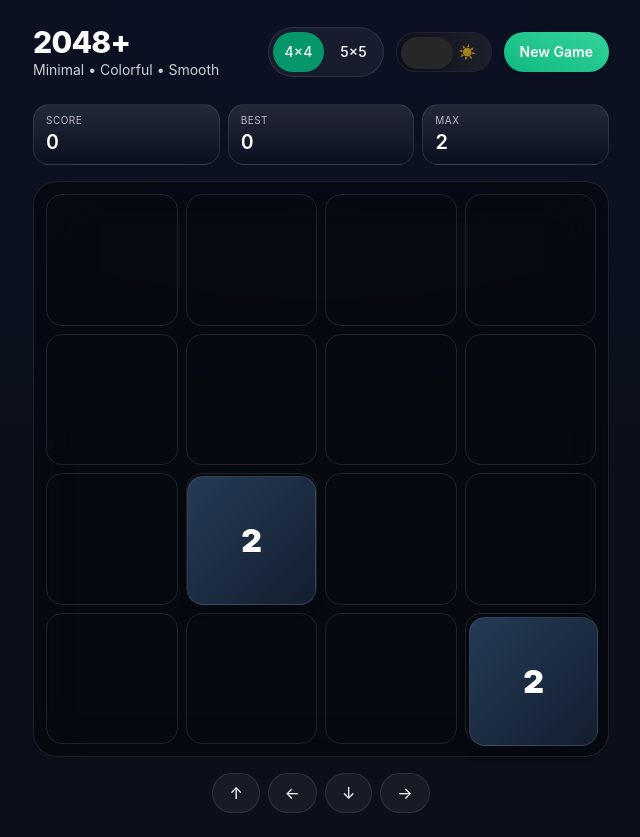
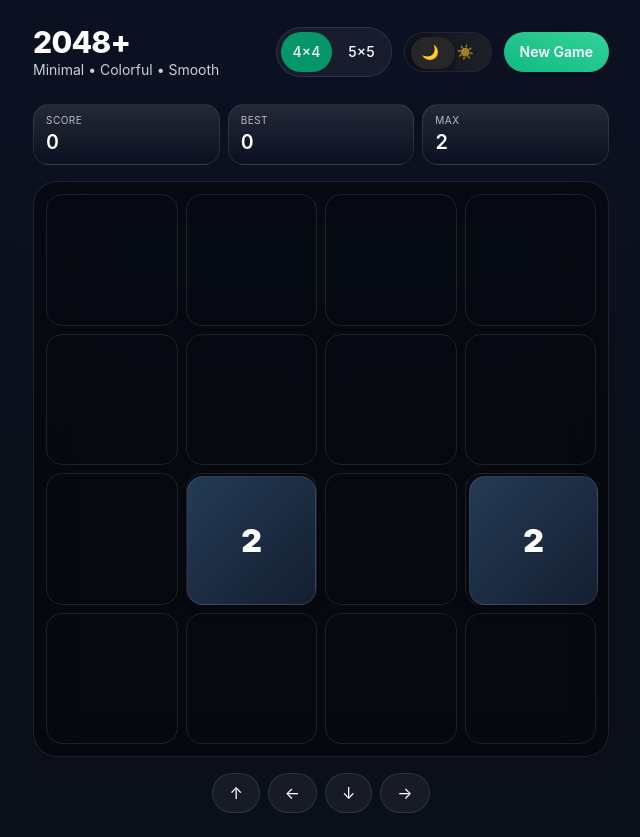
Before and after one commit to DenethorandEddie/2048, a React (Create React App) app: page / in a window 1280 px wide. Shown: the whole page, without its empty margins (319-959 px from the left). Built offline with nearby package versions, Linux system fonts and the light colour scheme.

Commit message:
Fix useEffect dependencies

```diff
--- a/src/App.js
+++ b/src/App.js
@@ -9,16 +9,20 @@
 const uid = (() => { let i = 1; return () => i++; })();
 const empty = (n) => Array.from({ length: n }, () => Array(n).fill(null));
 const cloneTiles = (tiles) => tiles.map((t) => ({ ...t }));
-const toBoard = (tiles, n) => { const b = empty(n); for (const t of tiles) b[t.r][t.c] = t; return b; };
+const toBoard = (tiles, n) => { const b = empty(n); for (const t of tiles) if(!b[t.r][t.c]) b[t.r][t.c] = t; return b; };
 
 function spawn(tiles, n, bias = 0.9) {
-  const b = toBoard(tiles, n);
-  const free = [];
-  for (let r = 0; r < n; r++) for (let c = 0; c < n; c++) if (!b[r][c]) free.push([r, c]);
-  if (free.length === 0) return tiles;
-  const [r, c] = free[rnd(free.length)];
-  const v = Math.random() < bias ? 2 : 4;
-  return [...tiles, { id: uid(), r, c, value: v }];
+  // safe spawn: never place on an occupied cell even if upstream array had duplicates
+  const trySpawn = (arr) => {
+    const b = toBoard(arr, n);
+    const free = [];
+    for (let r = 0; r < n; r++) for (let c = 0; c < n; c++) if (!b[r][c]) free.push([r, c]);
+    if (free.length === 0) return arr;
+    const [r, c] = free[rnd(free.length)];
+    const v = Math.random() < bias ? 2 : 4;
+    return [...arr, { id: uid(), r, c, value: v }];
+  };
+  return trySpawn(sanitize(tiles));
 }
 
 function slideLine(line, dir) {
@@ -35,6 +39,7 @@
     if (ni !== i) {
       if (line[ni] && line[ni].value === t.value && !locked.has(ni)) {
         const newVal = line[ni].value * 2;
+        // merge into destination tile, keep its id for smoother animation
         line[ni] = { ...line[ni], value: newVal, bump: true };
         line[i] = null; t.dead = true; locked.add(ni); moved = true; gained += newVal;
       } else { line[ni] = t; line[i] = null; moved = true; }
@@ -62,10 +67,10 @@
     }
   }
   const next = []; for (let r = 0; r < n; r++) for (let c = 0; c < n; c++) if (b[r][c]) next.push(b[r][c]);
-  return { tiles: next.filter(t => !t.dead), moved, gained };
+  return { tiles: sanitize(next.filter(t => !t.dead)), moved, gained };
 }
 
-const anyMovesLeft = (board) => {
+function anyMovesLeft(board) {
   const n = board.length;
   for (let r = 0; r < n; r++) for (let c = 0; c < n; c++) {
     const t = board[r][c]; if (!t) return true;
@@ -73,7 +78,21 @@
     if (c + 1 < n && board[r][c + 1] && board[r][c + 1].value === t.value) return true;
   }
   return false;
-};
+}
+
+// remove accidental duplicates (same r,c). Keep higher value.
+function sanitize(arr) {
+  const out = [];
+  const map = new Map();
+  for (const t of arr) {
+    const k = t.r + '_' + t.c;
+    if (!map.has(k)) { map.set(k, t); continue; }
+    const curr = map.get(k);
+    map.set(k, (curr.value >= t.value) ? curr : t);
+  }
+  for (const v of map.values()) out.push(v);
+  return out;
+}
 
 // ---------- persistence (cookies + localStorage) ----------
 const STORE_KEY = 'g2048_state_v1';
@@ -103,7 +122,6 @@
 };
 
 const tileStyle = (v, theme) => {
-  // calm pastel gradient swatches per value
   const base = theme === 'light'
     ? {
         2:  "from-[#D9FBFF] to-[#CFE8FF] text-zinc-800",
@@ -190,7 +208,7 @@
         const nextScore = score + gained;
         const nextBest = Math.max(best, nextScore);
         persist({ n, tiles: after, score: nextScore, best: nextBest, theme, keptGoing });
-        return after;
+        return sanitize(after);
       });
       setScore((s) => { const ns = s + gained; setBest((b) => Math.max(b, ns)); return ns; });
       const maxNow = Math.max(...res.tiles.map((t) => t.value));
@@ -209,13 +227,13 @@
       if (typeof saved.best === 'number') setBest(saved.best);
       if (typeof saved.score === 'number') setScore(saved.score);
       if (typeof saved.keptGoing === 'boolean') setKeptGoing(saved.keptGoing);
-      setTiles(saved.tiles);
+      setTiles(sanitize(saved.tiles));
     }
   }, []);
 
   // persist prefs & non-volatile state
   useEffect(() => {
-    persist({ n, tiles, score, best, theme, keptGoing });
+    persist({ n, tiles: sanitize(tiles), score, best, theme, keptGoing });
   }, [n, tiles, score, best, theme, keptGoing]);
 
   // keyboard
@@ -254,16 +272,17 @@
   );
 
   const ThemeToggle = () => {
-    const TRACK_W = 96, KNOB_W = 52, PADDING = 4;
+    // Fix: smaller knob + more inner padding so sun icon is fully visible in dark mode
+    const TRACK_W = 88, KNOB_W = 44, PADDING = 6; // was 96/56/4
     const x = isDark ? 0 : TRACK_W - KNOB_W - PADDING*2;
     return (
-      <button aria-pressed={isDark} title="Toggle theme" onClick={() => setTheme((t)=>t==='dark'?'light':'dark')} className={`relative w-24 h-10 rounded-full border overflow-hidden ${pal.track}`}>
+      <button aria-pressed={isDark} title="Toggle theme" onClick={() => setTheme((t)=>t==='dark'?'light':'dark')} className={`relative h-10 rounded-full border overflow-hidden ${pal.track}`} style={{ width: TRACK_W }}>
         <motion.div key={theme} initial={{ opacity:0 }} animate={{ opacity:1 }} transition={{ duration:0.25 }} className={`absolute inset-0 ${isDark? 'bg-gradient-to-r from-zinc-900/40 to-zinc-700/40':'bg-gradient-to-r from-amber-200/50 to-orange-200/50'}`} />
-        <div className="absolute inset-0 pointer-events-none grid grid-cols-2 place-items-center text-sm z-10">
+        <div className="absolute inset-0 pointer-events-none grid grid-cols-2 place-items-center text-sm z-20 px-2">
           <span className={`${isDark ? 'opacity-100' : 'opacity-60'}`}>🌙</span>
           <span className={`${!isDark ? 'opacity-100' : 'opacity-60'}`}>☀️</span>
         </div>
-        <motion.div aria-hidden className={`absolute top-1 h-8 rounded-full shadow-md z-20 ${isDark?'bg-zinc-800':'bg-amber-300'}`} style={{ width: KNOB_W, left: PADDING }} animate={{ x }} transition={{ type:'spring', stiffness:320, damping:28 }} />
+        <motion.div aria-hidden className={`absolute top-1 rounded-full shadow-md z-10 ${isDark?'bg-zinc-800':'bg-amber-300'}`} style={{ width: KNOB_W, height: 32, left: PADDING }} animate={{ x }} transition={{ type:'spring', stiffness:320, damping:28 }} />
       </button>
     );
   };
```
